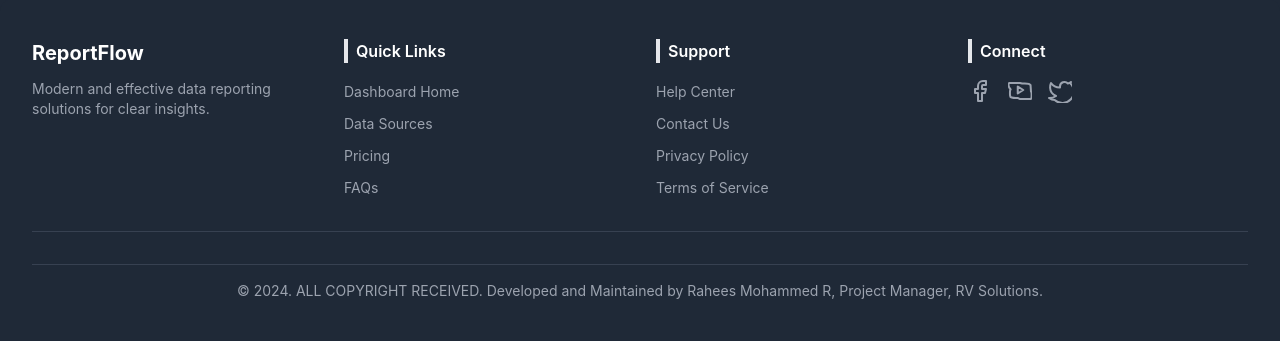
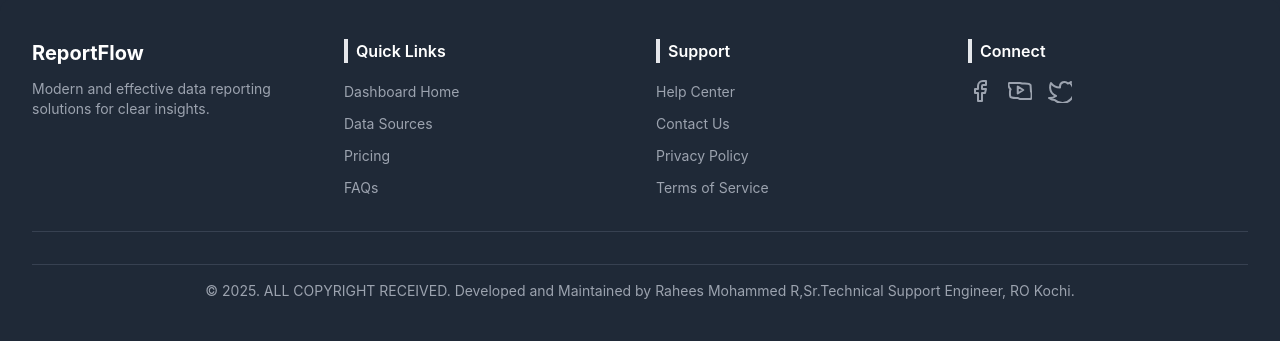
Before and after one commit to raheescwc2020/reportMaker, a Flask app: page / in a window 1280 px wide. Shown: the part 659-1000 px from the top of the page. Run offline with Flask 3, Linux system fonts and the light colour scheme; some libraries are stand-ins or nearby versions.

```diff
--- a/templates/combined_dashboard.html
+++ b/templates/combined_dashboard.html
@@ -525,7 +525,7 @@
 
             <!-- Copyright Notice -->
             <div class="mt-8 pt-4 text-center text-sm text-gray-400 border-t border-gray-700">
-                &copy; 2024. ALL COPYRIGHT RECEIVED. Developed and Maintained by Rahees Mohammed R, Project Manager, RV Solutions.
+                &copy; 2025. ALL COPYRIGHT RECEIVED. Developed and Maintained by Rahees Mohammed R,Sr.Technical Support Engineer, RO Kochi.
             </div>
         </div>
     </footer>
```
